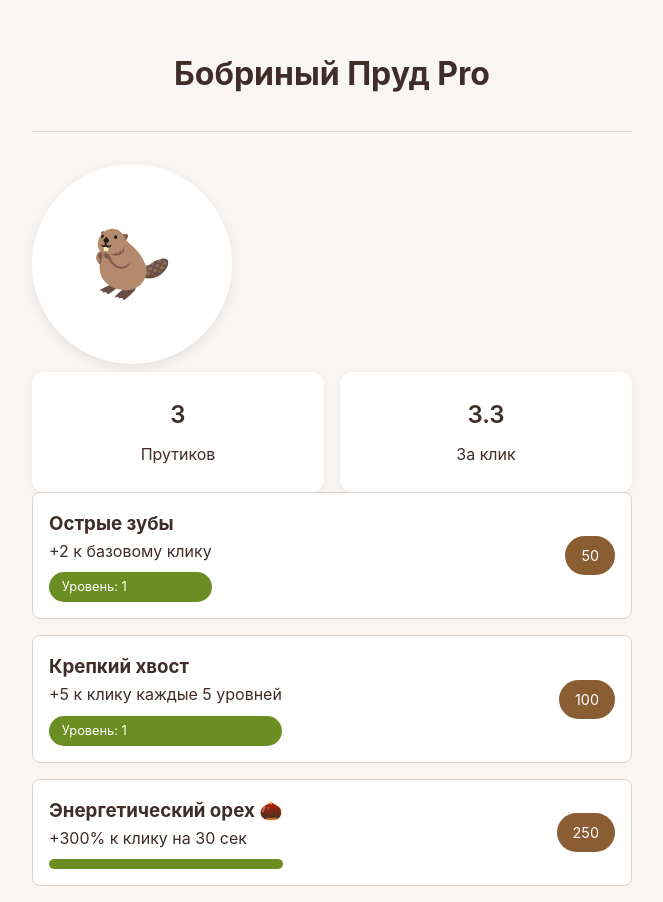
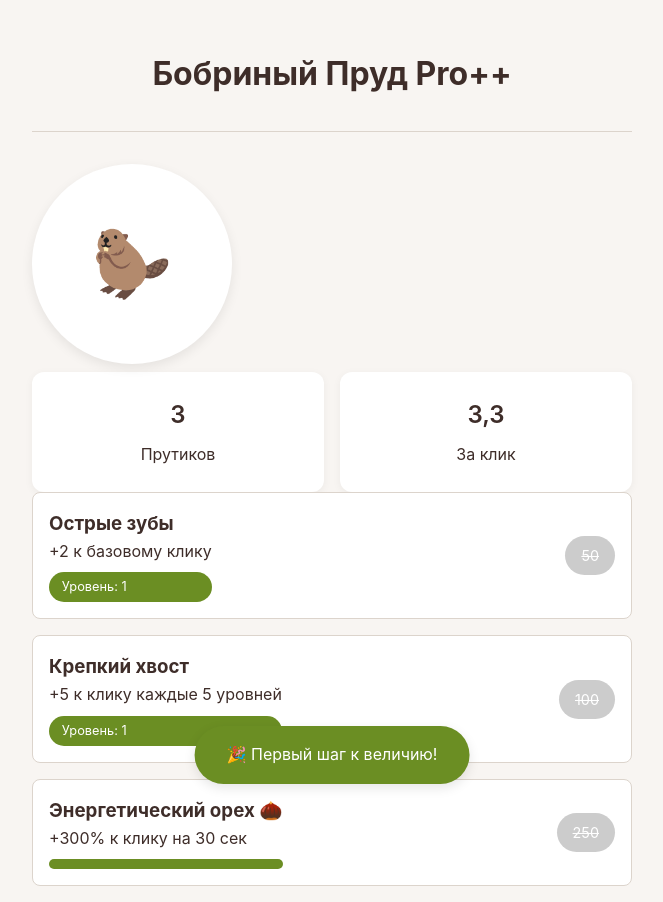
Before and after one commit to Koracik/BobrGame, a plain HTML site: page index.html in a window 1280 px wide. Both pictures are taken after a click on the button 440 px from the left and 264 px from the top of the page. Shown: the whole page, without its empty margins (308-971 px from the left). Drawn offline with Linux system fonts and the light colour scheme.

Commit message:
Update index.html

```diff
--- a/index.html
+++ b/index.html
@@ -3,7 +3,7 @@
 <head>
     <meta charset="UTF-8">
     <meta name="viewport" content="width=device-width, initial-scale=1.0">
-    <title>Бобриный Пруд🏞️</title>
+    <title>Бобриный Пруд Pro++</title>
     <style>
         :root {
             --bg: #f8f5f2;
@@ -12,6 +12,7 @@
             --secondary: #6b8e23;
             --border: #dcd4cc;
             --boost: #ff6b6b;
+            --error: #ff4757;
         }
 
         * {
@@ -123,6 +124,13 @@
             padding: 0.5rem 1rem;
             border-radius: 20px;
             font-size: 0.9rem;
+            transition: all 0.2s;
+        }
+
+        .upgrade-cost.disabled {
+            background: #ccc;
+            text-decoration: line-through;
+            cursor: not-allowed;
         }
 
         .upgrade-badge {
@@ -151,10 +159,41 @@
             animation: pulse 1s infinite;
         }
 
+        .particle {
+            position: absolute;
+            pointer-events: none;
+            font-size: 1.2rem;
+            animation: float 1s ease-out forwards;
+            z-index: 1000;
+        }
+
+        .achievement-toast {
+            position: fixed;
+            bottom: 1rem;
+            left: 50%;
+            transform: translateX(-50%);
+            background: var(--secondary);
+            color: white;
+            padding: 1rem 2rem;
+            border-radius: 2rem;
+            opacity: 0;
+            transition: opacity 0.3s;
+            box-shadow: 0 4px 12px rgba(0,0,0,0.1);
+        }
+
+        .achievement-toast.show {
+            opacity: 1;
+        }
+
         @keyframes pulse {
             0% { box-shadow: 0 0 0 0 rgba(255,107,107,0.4); }
             70% { box-shadow: 0 0 0 10px rgba(255,107,107,0); }
             100% { box-shadow: 0 0 0 0 rgba(255,107,107,0); }
+        }
+
+        @keyframes float {
+            0% { transform: translateY(0) scale(1); opacity: 1; }
+            100% { transform: translateY(-80px) scale(0.5); opacity: 0; }
         }
 
         @media (max-width: 480px) {
@@ -172,11 +211,11 @@
 <body>
     <div class="container">
         <header class="header">
-            <h1>Бобриный Пруд Pro</h1>
+            <h1>Бобриный Пруд Pro++</h1>
         </header>
 
         <main class="main">
-            <button class="click-area" id="clicker" onclick="clickBeaver()"></button>
+            <button class="click-area" id="clicker"></button>
 
             <div class="stats">
                 <div class="stat">
@@ -225,6 +264,7 @@
     <script>
         // Игровые переменные
         let score = 0;
+        let totalClicks = 0;
         let perClickBase = 1;
         let combo = 1;
         let comboTimeout;
@@ -247,6 +287,16 @@
             }
         };
 
+        // Достижения
+        const achievements = {
+            firstClick: { unlocked: false, condition: () => totalClicks >= 1 },
+            hundredClicks: { unlocked: false, condition: () => totalClicks >= 100 },
+            millionaire: { unlocked: false, condition: () => score >= 1000000 }
+        };
+
+        // Инициализация кликера
+        document.getElementById('clicker').addEventListener('click', clickBeaver);
+
         // Расчет силы клика
         function getPerClick() {
             let multiplier = 1;
@@ -259,11 +309,30 @@
         }
 
         // Обработка клика
-        function clickBeaver() {
+        function clickBeaver(event) {
             score += getPerClick();
+            totalClicks++;
             handleCombo();
             updateUI();
             animateClick();
+            createParticles(event);
+            checkAchievements();
+            vibrate(50);
+        }
+
+        // Создание частиц
+        function createParticles(event) {
+            const particles = 5;
+            for (let i = 0; i < particles; i++) {
+                const particle = document.createElement('div');
+                particle.className = 'particle';
+                particle.textContent = `+${formatNumber(getPerClick())}`;
+                particle.style.left = `${event.clientX}px`;
+                particle.style.top = `${event.clientY}px`;
+                document.body.appendChild(particle);
+
+                setTimeout(() => particle.remove(), 1000);
+            }
         }
 
         // Система комбо
@@ -280,25 +349,27 @@
 
         // Покупка улучшений
         function buyUpgrade(type) {
-            const upgrade = upgrades[type];
-            const cost = Math.floor(upgrade.baseCost * Math.pow(upgrade.costMultiplier, upgrade.level - 1));
+            const cost = calculateUpgradeCost(type);
 
             if (score >= cost) {
                 score -= cost;
-                upgrade.level++;
+                upgrades[type].level++;
                 updateUI();
                 saveGame();
+                vibrate(30);
             }
         }
 
         // Активация буста
         function buyBoost() {
-            if (score >= 250 && !boostActive) {
-                score -= 250;
+            const cost = 250;
+            if (score >= cost && !boostActive) {
+                score -= cost;
                 boostActive = true;
                 boostTimeLeft = 30;
                 updateUI();
                 saveGame();
+                vibrate(100);
 
                 const boostTimer = setInterval(() => {
                     boostTimeLeft--;
@@ -313,22 +384,37 @@
 
         // Обновление интерфейса
         function updateUI() {
-            document.getElementById('score').textContent = Math.floor(score);
-            document.getElementById('perClick').textContent = getPerClick().toFixed(1);
+            document.getElementById('score').textContent = formatNumber(score);
+            document.getElementById('perClick').textContent = formatNumber(getPerClick());
 
             // Обновление улучшений
             for (const type in upgrades) {
                 document.getElementById(`${type}-level`).textContent = upgrades[type].level;
-                document.getElementById(`${type}-cost`).textContent = Math.floor(
-                    upgrades[type].baseCost * Math.pow(upgrades[type].costMultiplier, upgrades[type].level - 1)
-                );
+                const costElement = document.getElementById(`${type}-cost`);
+                const cost = calculateUpgradeCost(type);
+                costElement.textContent = formatNumber(cost);
+                costElement.classList.toggle('disabled', score < cost);
             }
 
             // Обновление буста
             const boostButton = document.getElementById('boost-button');
-            boostActive ?
-                boostButton.classList.add('boost-active') :
-                boostButton.classList.remove('boost-active');
+            const boostCost = 250;
+            boostButton.querySelector('.upgrade-cost').textContent = formatNumber(boostCost);
+            boostButton.querySelector('.upgrade-cost').classList.toggle('disabled', score < boostCost || boostActive);
+            boostButton.classList.toggle('boost-active', boostActive);
+        }
+
+        // Форматирование чисел
+        function formatNumber(num) {
+            return num.toLocaleString('ru-RU', { maximumFractionDigits: 1 });
+        }
+
+        // Расчет стоимости улучшения
+        function calculateUpgradeCost(type) {
+            return Math.floor(
+                upgrades[type].baseCost *
+                Math.pow(upgrades[type].costMultiplier, upgrades[type].level - 1)
+            );
         }
 
         // Таймер буста
@@ -348,14 +434,52 @@
             setTimeout(() => clicker.style.transform = 'scale(1)', 100);
         }
 
+        // Система достижений
+        function checkAchievements() {
+            for (const [key, achievement] of Object.entries(achievements)) {
+                if (!achievement.unlocked && achievement.condition()) {
+                    achievement.unlocked = true;
+                    showAchievementToast(key);
+                }
+            }
+        }
+
+        // Показ достижений
+        function showAchievementToast(key) {
+            const messages = {
+                firstClick: '🎉 Первый шаг к величию!',
+                hundredClicks: '🏆 Стодневка бобра!',
+                millionaire: '💰 Бобриный олигарх!'
+            };
+
+            const toast = document.createElement('div');
+            toast.className = 'achievement-toast show';
+            toast.textContent = messages[key];
+            document.body.appendChild(toast);
+
+            setTimeout(() => {
+                toast.classList.remove('show');
+                setTimeout(() => toast.remove(), 300);
+            }, 3000);
+        }
+
+        // Виброотклик
+        function vibrate(duration) {
+            if ('vibrate' in navigator) {
+                navigator.vibrate(duration);
+            }
+        }
+
         // Система сохранения
         function saveGame() {
             const saveData = {
                 score,
+                totalClicks,
                 perClickBase,
                 upgrades,
                 boostActive,
-                boostTimeLeft
+                boostTimeLeft,
+                achievements
             };
             localStorage.setItem('beaverPondProSave', JSON.stringify(saveData));
         }
@@ -365,11 +489,13 @@
             const saveData = JSON.parse(localStorage.getItem('beaverPondProSave'));
             if (saveData) {
                 score = saveData.score || 0;
+                totalClicks = saveData.totalClicks || 0;
                 perClickBase = saveData.perClickBase || 1;
                 upgrades.teeth.level = saveData.upgrades?.teeth.level || 1;
                 upgrades.tail.level = saveData.upgrades?.tail.level || 1;
                 boostActive = saveData.boostActive || false;
                 boostTimeLeft = saveData.boostTimeLeft || 0;
+                Object.assign(achievements, saveData.achievements);
 
                 if (boostActive) {
                     const boostTimer = setInterval(() => {
@@ -386,7 +512,7 @@
             }
         }
 
-        // Автосохранение каждые 30 секунд
+        // Автосохранение
         setInterval(saveGame, 30000);
         window.addEventListener('beforeunload', saveGame);
         loadGame();
```
